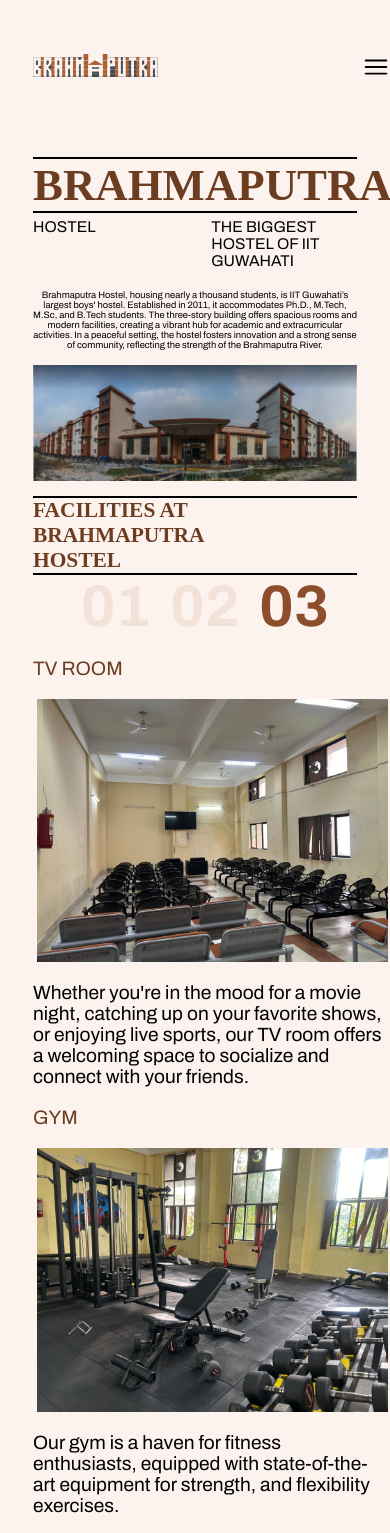
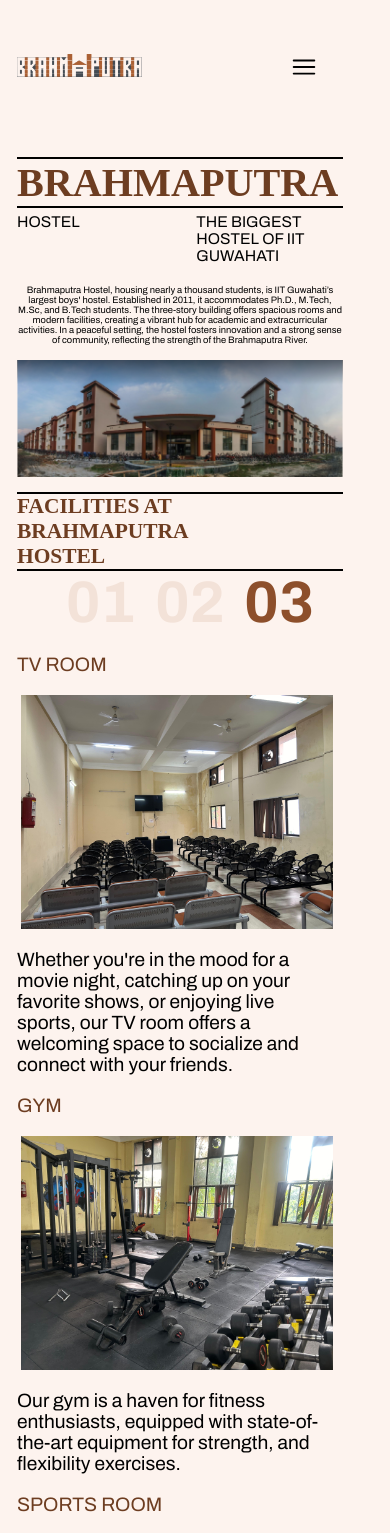
Before and after one commit to yagvalakya1975/Hostel_Website, a React (Create React App) app in the folder client/: page / in a window 390 px wide. Shown: the top 1533 px of the page. Built offline with nearby package versions, Linux system fonts and the light colour scheme.

Commit message:
Minor margin changes

```diff
--- a/client/src/Components/event.js
+++ b/client/src/Components/event.js
@@ -1,62 +1,104 @@
-import left from '../Assets/left.svg'
-import right from '../Assets/right.svg'
-import {useEffect, useState} from 'react'
+import left from "../Assets/left.svg";
+import right from "../Assets/right.svg";
+import { useEffect, useState } from "react";
 
-const Event = ({event})=>{
+const Event = ({ event }) => {
+  const [current, setCurrent] = useState(0);
+  const [width, setWidth] = useState(45);
 
-    const [current , setCurrent] = useState(0);
-    const [width , setWidth]=useState(45)
+  useEffect(() => {
+    if (window.innerWidth <= 1000) setWidth(85);
+    else setWidth(45);
+  }, []);
 
-    useEffect(()=>{
-        if(window.innerWidth<=1000) setWidth(92)
-        else setWidth(45)
-    },[])
+  const handleClick = (sign) => {
+    if (current === event.img.length - 1 && sign === 1) {
+      setCurrent(0);
+      return;
+    }
+    if (current === 0 && sign === -1) {
+      setCurrent(event.img.length - 1);
+      return;
+    }
+    setCurrent((current) => current + sign);
+  };
 
-    const handleClick = (sign)=>{
-        if(current===event.img.length-1 && sign===1){
-            setCurrent(0)
-            return
-        }
-        if(current===0 && sign ===-1){
-            setCurrent(event.img.length-1)
-            return
-        }
-        setCurrent(current=>(current + sign))
-    }
-
-    return(
-        <div className = "event-wrapper">
-            <div className='event-header'>
+  return (
+    <div className="event-wrapper">
+      <div className="event-header">
         <div className="event-name">{event.name}</div>
-                <div className='event-info'>{event.info}</div>
+        <div className="event-info">{event.info}</div>
       </div>
 
-           { window.innerWidth>1000 && <div className='event-btn-wrapper'>
-                <div style={{marginRight:'15px'}} onClick={()=>{handleClick(-1)}}><img src={left} alt=''/></div>
-                <div style={{marginLeft:'15px'}} onClick={()=>{handleClick(1)}}><img src={right} alt=''/></div>
-            </div>}
+      {window.innerWidth > 1000 && (
+        <div className="event-btn-wrapper">
+          <div
+            style={{ marginRight: "15px" }}
+            onClick={() => {
+              handleClick(-1);
+            }}
+          >
+            <img src={left} alt="" />
+          </div>
+          <div
+            style={{ marginLeft: "15px" }}
+            onClick={() => {
+              handleClick(1);
+            }}
+          >
+            <img src={right} alt="" />
+          </div>
+        </div>
+      )}
 
-            <div className = 'event-slider-outer'>
-                <div className= 'event-slider'
-                style={{transform:`translateX(-${current*width + current*1600/window.innerWidth}vw)`}}>
-                    {
-                        (event.img).map((img , index)=>{
-                            return(
-                                <div key={index} className='event-img'>
-                                    <img src={img} alt='' style={{opacity:current===index?'1':'0.5' , width:`${width}vw`}}/>
+      <div className="event-slider-outer">
+        <div
+          className="event-slider"
+          style={{
+            transform: `translateX(-${
+              current * width + (current * 1600) / window.innerWidth
+            }vw)`,
+          }}
+        >
+          {event.img.map((img, index) => {
+            return (
+              <div key={index} className="event-img">
+                <img
+                  src={img}
+                  alt=""
+                  style={{
+                    opacity: current === index ? "1" : "0.5",
+                    width: `${width}vw`,
+                  }}
+                />
               </div>
-                            )
-                        })
-                    }
+            );
+          })}
         </div>
       </div>
 
-            { window.innerWidth<=1000 && <div className='event-btn-wrapper'>
-                <div style={{marginRight:'6px'}} onClick={()=>{handleClick(-1)}}><img src={left} alt=''/></div>
-                <div style={{marginLeft:'6px'}} onClick={()=>{handleClick(1)}}><img src={right} alt=''/></div>
-            </div>}
+      {window.innerWidth <= 1000 && (
+        <div className="event-btn-wrapper">
+          <div
+            style={{ marginRight: "6px" }}
+            onClick={() => {
+              handleClick(-1);
+            }}
+          >
+            <img src={left} alt="" />
           </div>
-    )
-}
+          <div
+            style={{ marginLeft: "6px" }}
+            onClick={() => {
+              handleClick(1);
+            }}
+          >
+            <img src={right} alt="" />
+          </div>
+        </div>
+      )}
+    </div>
+  );
+};
 
-export default Event
+export default Event;
--- a/client/src/Pages/Council/council.css
+++ b/client/src/Pages/Council/council.css
@@ -3,7 +3,7 @@
 body{
     font-family: "DM Serif Display", system-ui;
     font-family: "Archivo", system-ui;
-    margin: 0 16px;
+    /* margin: 0 16px; */
     /* background-color: aqua; */
 }
 
--- a/client/src/Pages/Events/events.css
+++ b/client/src/Pages/Events/events.css
@@ -65,7 +65,7 @@
         font-weight: 500;
     }
     .event-info{
-        width: 93vw;
+        width: 85vw;
         font-size: 1.1rem;
         margin: 16px 0px;
         margin-right: 0;
--- a/client/src/Pages/Home/home.css
+++ b/client/src/Pages/Home/home.css
@@ -40,7 +40,7 @@
     border-bottom: 2px solid #000000;
 }
 .facilities-slide-wrapper {
-    height: calc(100vw * 4);
+    height: calc(100vw * 3);
     position: relative;
 }
 .facilities-inner-wrapper{
@@ -110,11 +110,14 @@
         font-size: 5vw;
         /* width: 25vw; */
     }
+    .facilities-wrapper{
+        margin-bottom: 170px;
+    }
     .facility-img img{
-        width:90vw
+        width:80vw
     }
     .facility-img{
-        width: 100vw;
+        /*width: 100vw;*/
         display: flex;
         margin: 20px 0px;
     }
@@ -133,13 +136,13 @@
         width: 90vw;
     }
     .facility-info{
-        width: 90vw;
+        width: 80vw;
         margin-bottom: 20px;
         font-size: 1.2rem;
     }
     .facilities-slide{
         flex-direction: column;
-        margin: 20px 0px 300px 0px;
+        margin: 20px 0px 0px 0px;
         padding-left: 0px;
     }
 }
@@ -160,3 +163,8 @@
         margin: 15px 0px;
     }
 }
+@media screen and (max-width:500px) {
+    .main-heading{
+        font-size:10.3vw ;
+    }
+}
--- a/client/src/Styles/navbar.css
+++ b/client/src/Styles/navbar.css
@@ -6,6 +6,9 @@
 }
 .navbar-hamburger{
     display: none;
+}
+.hamburger-ul{
+    margin-right: 60px;
 }
 .hamburger-ul li{
     margin: 15px 0px;
@@ -29,11 +32,11 @@
     }
     .navbar-hamburger{
         display: flex;
-        margin-right: 32px;
+        margin-right: 24px;
     }
     .navbar-outer-wrapper{
         padding: 20px 0px 40px 0px;
-        width: 100vw;
+        width: calc(100vw - 64px);
         position: sticky;
         z-index: 300;
         top: 0px;
--- a/client/src/index.css
+++ b/client/src/index.css
@@ -12,10 +12,14 @@
     body{
       padding: 32px 17px;
     }
+    body{
+      width: calc(100vw - 64px);
+    }
 }
 
 html{
   scroll-behavior: smooth;
+  overflow-x: hidden;
 }
 
 code {
```
Lines whose indentation alone changed are shown as unchanged.
